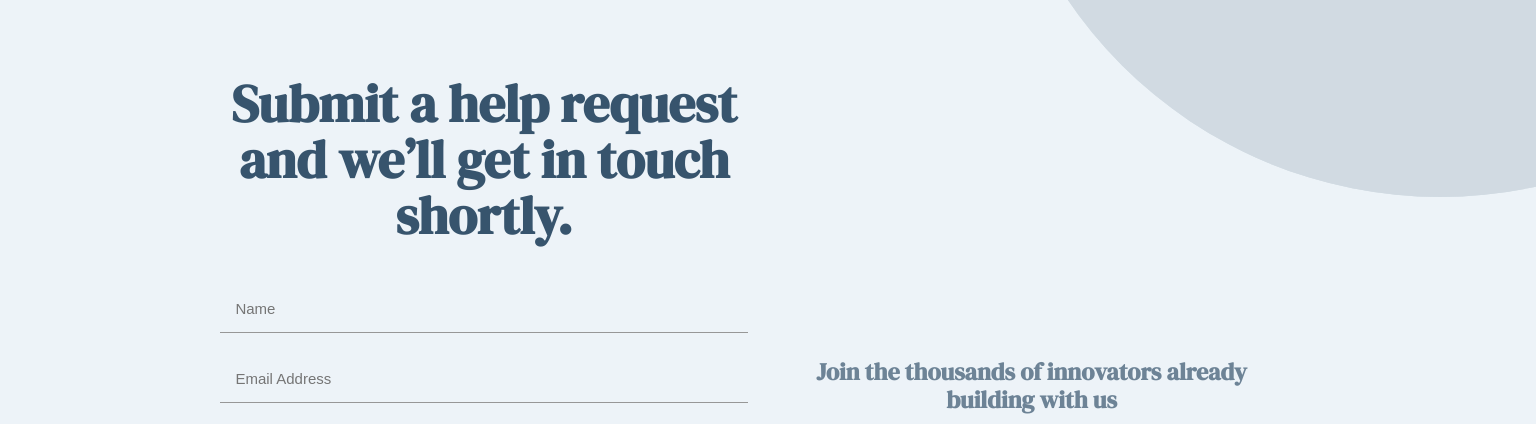
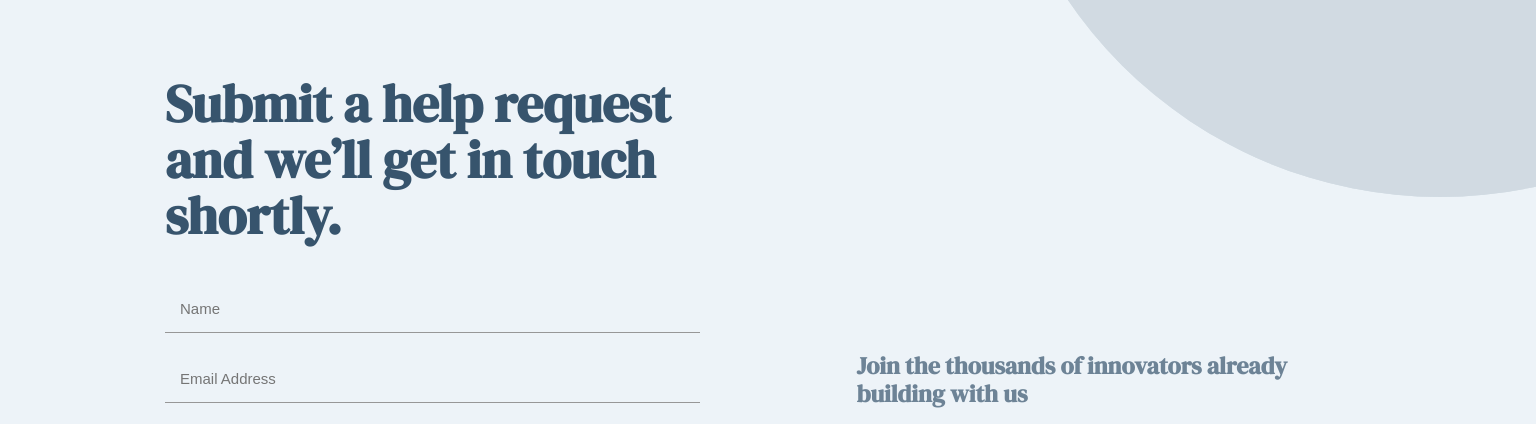
Before and after one commit to AjeaSmith/FEM-payapi-site, a plain HTML site: page contact.html in a window 1536 px wide. Shown: the part 103-527 px from the top of the page. Drawn offline with nearby package versions, Linux system fonts and the light colour scheme.

Commit message:
finished desktop version for contact page

```diff
--- a/styles/contact/contact.scss
+++ b/styles/contact/contact.scss
@@ -138,6 +138,20 @@ body {
 	@media (min-width: 1440px) {
 		.contact__container {
 			flex-direction: row;
+			gap: 124px;
+			justify-content: space-between;
+			.contact__form {
+				margin-bottom: 69px;
+				.contact__form--title {
+					max-width: 28ch;
+					text-align: left;
+				}
+			}
+			.contact__investors {
+				h2 {
+					text-align: left;
+				}
+			}
 		}
 	}
 }
--- a/styles/root.scss
+++ b/styles/root.scss
@@ -63,7 +63,7 @@ h4 {
 // 1440px
 @media (min-width: 1440px) {
 	.wrapper {
-		max-width: 1440px;
+		max-width: 1400px;
 		padding: 0 165px;
 	}
 	body {
```
Also changed, not shown: styles/contact.css, styles/contact.min.css, styles/root.css, styles/root.min.css, 2 other files.
